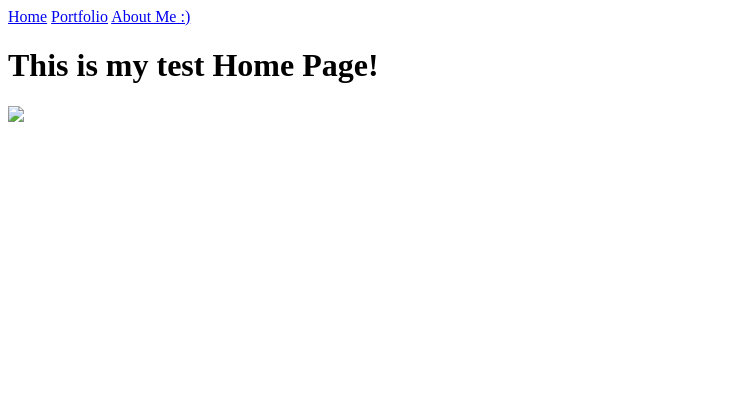
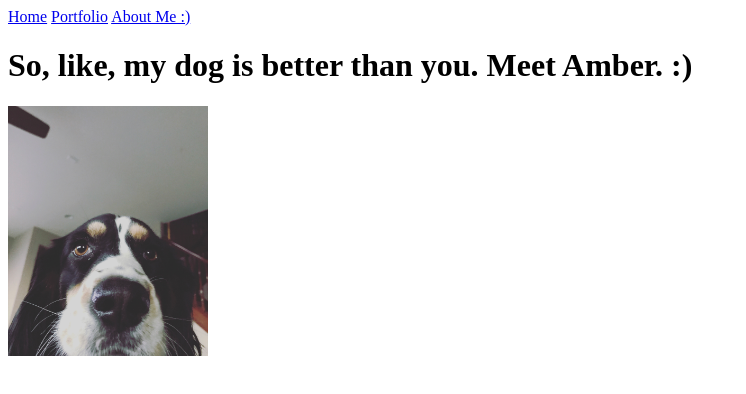
Before and after one commit to kamy8801/kamy8801.github.io, a plain HTML site: page index.html in a window 1280 px wide. Shown: the whole page, without its empty margins (0-746 px from the left). Drawn offline with Linux system fonts and the light colour scheme.

Commit message:
Added Amber

```diff
--- a/index.html
+++ b/index.html
@@ -8,7 +8,7 @@
     <a href="index.html">Home</a>
     <a href="portfolio.html">Portfolio</a>
     <a href="aboutme.html">About Me :)</a>
-    <h1>This is my test Home Page!</h1>
-    <img src="images/home.jpg" height="250">
+    <h1>So, like, my dog is better than you. Meet Amber. :)</h1>
+    <img src="images/IMG_1121.JPG" height="250">
   </body>
 </html>
```
Also changed, not shown: images/IMG_1121.JPG (added).
